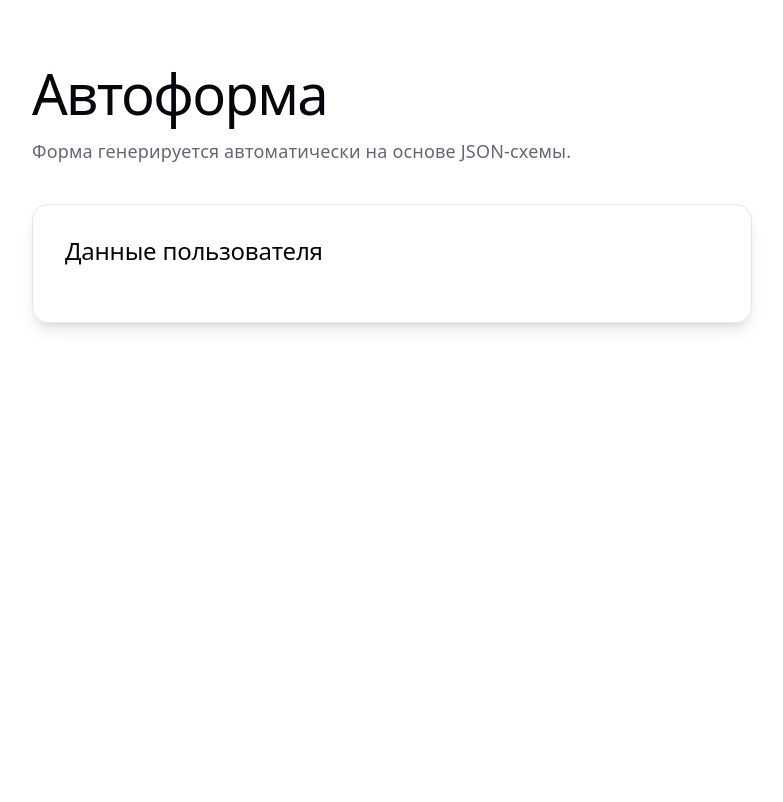
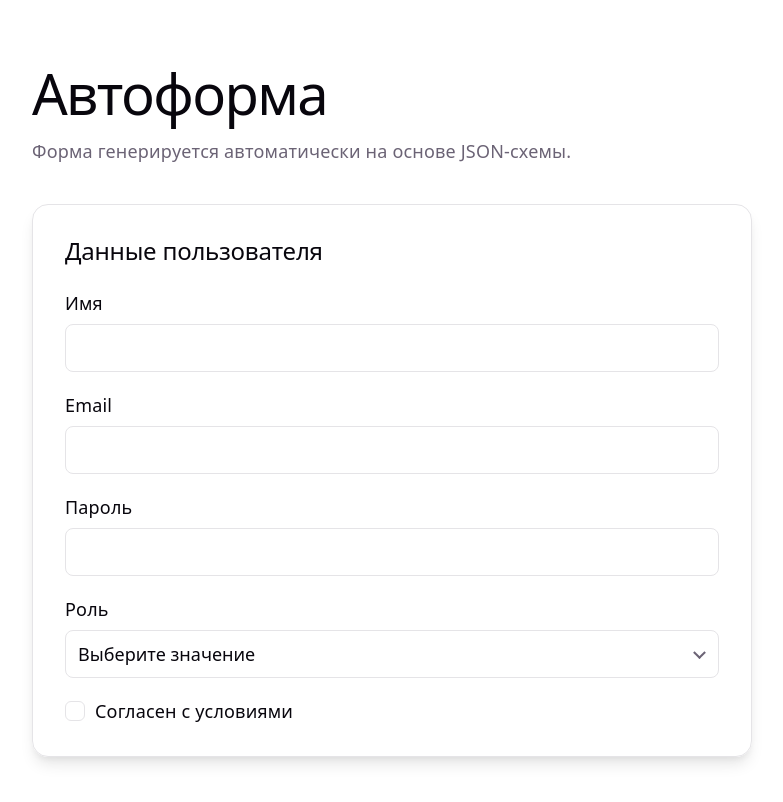
Before and after one commit to Annssva/test-artlebedev, a Vue app: page / in a window 1280 px wide. Shown: the top 802 px of the page, without its empty margins (248-1031 px from the left). Built offline with nearby package versions, Linux system fonts and the light colour scheme.

Commit message:
add form field components

```diff
--- a/src/App.vue
+++ b/src/App.vue
@@ -1,3 +1,18 @@
+<script setup lang="ts">
+import { ref } from 'vue'
+import FormCheckbox from './components/form/FormCheckbox.vue'
+import FormSelect from './components/form/FormSelect.vue'
+import FormTextField from './components/form/FormTextField.vue'
+
+const name = ref('')
+const email = ref('')
+const password = ref('')
+const role = ref('')
+const terms = ref(false)
+
+const roles = ['Админ', 'Пользователь']
+</script>
+
 <template>
   <main class="page">
     <section class="form-card">
@@ -11,7 +26,15 @@
         <h2>Данные пользователя</h2>
 
         <div class="form-fields">
-          <!-- Поля формы будут добавлены на следующих шагах -->
+          <FormTextField v-model="name" label="Имя" type="text" />
+
+          <FormTextField v-model="email" label="Email" type="email" />
+
+          <FormTextField v-model="password" label="Пароль" type="password" />
+
+          <FormSelect v-model="role" label="Роль" :options="roles" />
+
+          <FormCheckbox v-model="terms" label="Согласен с условиями" />
         </div>
       </div>
     </section>
@@ -45,6 +68,9 @@
 }
 
 .form-fields {
+  display: flex;
+  flex-direction: column;
+  gap: 20px;
   margin-top: 24px;
 }
 
--- /dev/null
+++ b/src/components/form/FormCheckbox.vue
@@ -0,0 +1,114 @@
+<script setup lang="ts">
+defineProps<{
+  label: string
+  modelValue: boolean
+}>()
+
+const emit = defineEmits<{
+  'update:modelValue': [value: boolean]
+}>()
+
+const updateValue = (event: Event) => {
+  const target = event.target as HTMLInputElement
+  emit('update:modelValue', target.checked)
+}
+</script>
+
+<template>
+  <label class="field">
+    <input class="field__checkbox" type="checkbox" :checked="modelValue" @change="updateValue" />
+
+    <span class="field__box" :class="{ 'field__box--checked': modelValue }" aria-hidden="true">
+      <svg class="field__check" viewBox="0 0 16 16" fill="none">
+        <path
+          d="M3 8.5L6.5 12L13 4.5"
+          stroke="currentColor"
+          stroke-width="2"
+          stroke-linecap="round"
+          stroke-linejoin="round"
+        />
+      </svg>
+    </span>
+
+    <span class="field__label">
+      {{ label }}
+    </span>
+  </label>
+</template>
+
+<style lang="scss" scoped>
+.field {
+  display: inline-flex;
+  align-items: center;
+  gap: 10px;
+  width: fit-content;
+  cursor: pointer;
+  user-select: none;
+
+  &:hover .field__box {
+    border-color: var(--accent);
+  }
+}
+
+.field__checkbox {
+  position: absolute;
+  width: 1px;
+  height: 1px;
+  overflow: hidden;
+  clip: rect(0 0 0 0);
+  clip-path: inset(50%);
+  white-space: nowrap;
+
+  &:focus-visible + .field__box {
+    box-shadow: 0 0 0 3px var(--accent-bg);
+  }
+}
+
+.field__box {
+  display: flex;
+  align-items: center;
+  justify-content: center;
+  width: 20px;
+  height: 20px;
+  flex-shrink: 0;
+  border: 1px solid var(--border);
+  border-radius: 6px;
+  color: #fff;
+  background: var(--bg);
+  transition:
+    border-color 0.3s ease,
+    background-color 0.3s ease,
+    transform 0.3s ease,
+    box-shadow 0.3s ease;
+
+  &:hover {
+    transform: scale(1.05);
+  }
+}
+
+.field__box--checked {
+  border-color: var(--accent);
+  background: var(--accent);
+  transform: scale(1.05);
+}
+
+.field__check {
+  width: 14px;
+  height: 14px;
+  opacity: 0;
+  transform: scale(0.4) rotate(-10deg);
+  transition:
+    opacity 0.3s ease,
+    transform 0.3s ease;
+}
+
+.field__box--checked .field__check {
+  opacity: 1;
+  transform: scale(1) rotate(0);
+}
+
+.field__label {
+  color: var(--text-h);
+  font-weight: 500;
+}
+</style>
--- /dev/null
+++ b/src/components/form/FormSelect.vue
@@ -0,0 +1,249 @@
+<script setup lang="ts">
+import { ref } from 'vue'
+
+defineProps<{
+  label: string
+  modelValue: string
+  options: string[]
+}>()
+
+const emit = defineEmits<{
+  'update:modelValue': [value: string]
+}>()
+
+const isOpen = ref(false)
+
+const selectOption = (value: string) => {
+  emit('update:modelValue', value)
+  isOpen.value = false
+}
+
+const toggleDropdown = () => {
+  isOpen.value = !isOpen.value
+}
+</script>
+
+<template>
+  <div class="field">
+    <span class="field__label">
+      {{ label }}
+    </span>
+
+    <div class="field__dropdown">
+      <button
+        type="button"
+        class="field__trigger"
+        :class="{ 'field__trigger--open': isOpen }"
+        :aria-expanded="isOpen"
+        @click="toggleDropdown"
+      >
+        <span :class="{ field__placeholder: !modelValue }">
+          {{ modelValue || 'Выберите значение' }}
+        </span>
+
+        <span class="field__arrow" aria-hidden="true" />
+      </button>
+
+      <Transition name="dropdown">
+        <div v-if="isOpen" class="field__menu">
+          <button
+            v-for="option in options"
+            :key="option"
+            type="button"
+            class="field__option"
+            :class="{ 'field__option--selected': option === modelValue }"
+            @click="selectOption(option)"
+          >
+            <span>{{ option }}</span>
+
+            <svg
+              v-if="option === modelValue"
+              class="field__check"
+              viewBox="0 0 16 16"
+              fill="none"
+              aria-hidden="true"
+            >
+              <path
+                d="M3 8.5L6.5 12L13 4.5"
+                stroke="currentColor"
+                stroke-width="2"
+                stroke-linecap="round"
+                stroke-linejoin="round"
+              />
+            </svg>
+          </button>
+        </div>
+      </Transition>
+    </div>
+  </div>
+</template>
+
+<style lang="scss" scoped>
+.field {
+  display: flex;
+  flex-direction: column;
+  gap: 8px;
+  position: relative;
+}
+
+.field__label {
+  font-weight: 500;
+  color: var(--text-h);
+}
+
+.field__dropdown {
+  position: relative;
+}
+
+.field__trigger {
+  display: flex;
+  align-items: center;
+  justify-content: space-between;
+  width: 100%;
+  min-height: 44px;
+  padding: 10px 42px 10px 12px;
+  border: 1px solid var(--border);
+  border-radius: 8px;
+  outline: none;
+  background: var(--bg);
+  color: var(--text-h);
+  text-align: left;
+  cursor: pointer;
+  transition:
+    border-color 0.3s ease,
+    box-shadow 0.3s ease;
+
+  &:hover {
+    border-color: var(--accent);
+  }
+
+  &:focus-visible {
+    border-color: var(--accent);
+    box-shadow: 0 0 0 3px var(--accent-bg);
+  }
+
+  &--open {
+    border-color: var(--accent);
+    box-shadow: 0 0 0 3px var(--accent-bg);
+
+    .field__arrow {
+      border-color: var(--accent);
+      transform: translateY(-35%) rotate(225deg);
+    }
+  }
+}
+
+.field__trigger {
+  display: flex;
+  align-items: center;
+  justify-content: space-between;
+  width: 100%;
+  min-height: 44px;
+  padding: 10px 42px 10px 12px;
+  border: 1px solid var(--border);
+  border-radius: 8px;
+  outline: none;
+  background: var(--bg);
+  color: var(--text-h);
+  text-align: left;
+  cursor: pointer;
+  transition:
+    border-color 0.3s ease,
+    box-shadow 0.3s ease;
+
+  &:hover {
+    border-color: var(--accent);
+  }
+
+  &:focus-visible {
+    border-color: var(--accent);
+    box-shadow: 0 0 0 3px var(--accent-bg);
+  }
+
+  &--open {
+    border-color: var(--accent);
+    box-shadow: 0 0 0 3px var(--accent-bg);
+
+    .field__arrow {
+      transform: translateY(-35%) rotate(225deg);
+    }
+  }
+}
+
+.field__arrow {
+  position: absolute;
+  top: 50%;
+  right: 15px;
+  width: 9px;
+  height: 9px;
+  border-right: 2px solid var(--text);
+  border-bottom: 2px solid var(--text);
+  pointer-events: none;
+  transform: translateY(-65%) rotate(45deg);
+  transition: transform 0.3s ease;
+}
+
+.field__menu {
+  position: absolute;
+  z-index: 10;
+  top: calc(100% + 8px);
+  left: 0;
+  width: 100%;
+  padding: 6px;
+  border: 1px solid var(--border);
+  border-radius: 10px;
+  background: var(--bg);
+  box-shadow: var(--shadow);
+  overflow: hidden;
+}
+
+.field__option {
+  display: flex;
+  align-items: center;
+  justify-content: space-between;
+  width: 100%;
+  min-height: 40px;
+  padding: 9px 10px;
+  border: 0;
+  border-radius: 7px;
+  background: transparent;
+  color: var(--text-h);
+  font: inherit;
+  text-align: left;
+  cursor: pointer;
+  transition: background-color 0.3s ease;
+
+  &:hover {
+    background: #f4f4f5;
+  }
+
+  &--selected {
+    color: var(--accent);
+    background: var(--accent-bg);
+  }
+
+  &:not(:last-child) {
+    margin-bottom: 2px;
+  }
+}
+
+.field__check {
+  width: 16px;
+  height: 16px;
+  flex-shrink: 0;
+}
+
+.dropdown-enter-active,
+.dropdown-leave-active {
+  transition:
+    opacity 0.3s ease,
+    transform 0.3s ease;
+  transform-origin: top;
+}
+
+.dropdown-enter-from,
+.dropdown-leave-to {
+  opacity: 0;
+  transform: translateY(-6px);
+}
+</style>
--- /dev/null
+++ b/src/components/form/FormTextField.vue
@@ -0,0 +1,65 @@
+<script setup lang="ts">
+defineProps<{
+  label: string
+  type: 'text' | 'email' | 'password'
+  modelValue: string
+}>()
+
+const emit = defineEmits<{
+  'update:modelValue': [value: string]
+}>()
+
+const updateValue = (event: Event) => {
+  const target = event.target as HTMLInputElement
+  emit('update:modelValue', target.value)
+}
+</script>
+
+<template>
+  <div class="field">
+    <label class="field__label">
+      {{ label }}
+
+      <input class="field__input" :type="type" :value="modelValue" @input="updateValue" />
+    </label>
+  </div>
+</template>
+
+<style lang="scss" scoped>
+.field {
+  display: flex;
+  flex-direction: column;
+  gap: 8px;
+}
+
+.field__label {
+  display: flex;
+  flex-direction: column;
+  gap: 8px;
+  font-weight: 500;
+  color: var(--text-h);
+}
+
+.field__input {
+  width: 100%;
+  min-height: 44px;
+  padding: 10px 12px;
+  border: 1px solid var(--border);
+  border-radius: 8px;
+  outline: none;
+  background: var(--bg);
+  color: var(--text-h);
+  transition:
+    border-color 0.3s ease,
+    box-shadow 0.3s ease;
+
+  &:hover {
+    border-color: var(--accent);
+  }
+
+  &:focus {
+    border-color: var(--accent);
+    box-shadow: 0 0 0 3px var(--accent-bg);
+  }
+}
+</style>
--- a/src/style.scss
+++ b/src/style.scss
@@ -3,7 +3,8 @@
   --text-h: #08060d;
   --bg: #fff;
   --border: #e5e4e7;
-  --accent: #aa3bff;
+  --accent: #3b82f6;
+  --accent-bg: rgba(59, 130, 246, 0.1);
   --shadow: rgba(0, 0, 0, 0.1) 0 10px 15px -3px, rgba(0, 0, 0, 0.05) 0 4px 6px -2px;
 
   --sans: system-ui, 'Segoe UI', Roboto, sans-serif;
```
